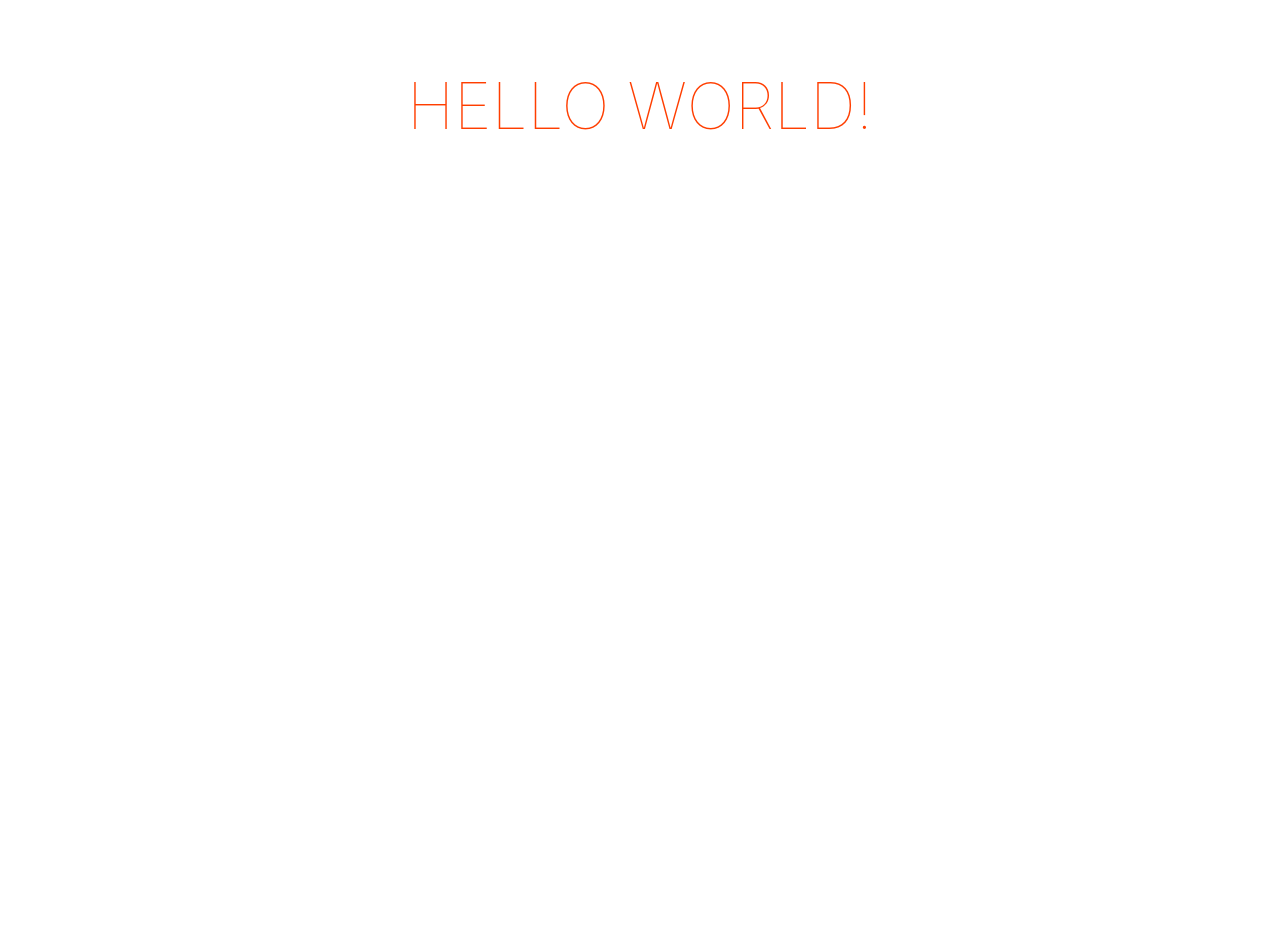
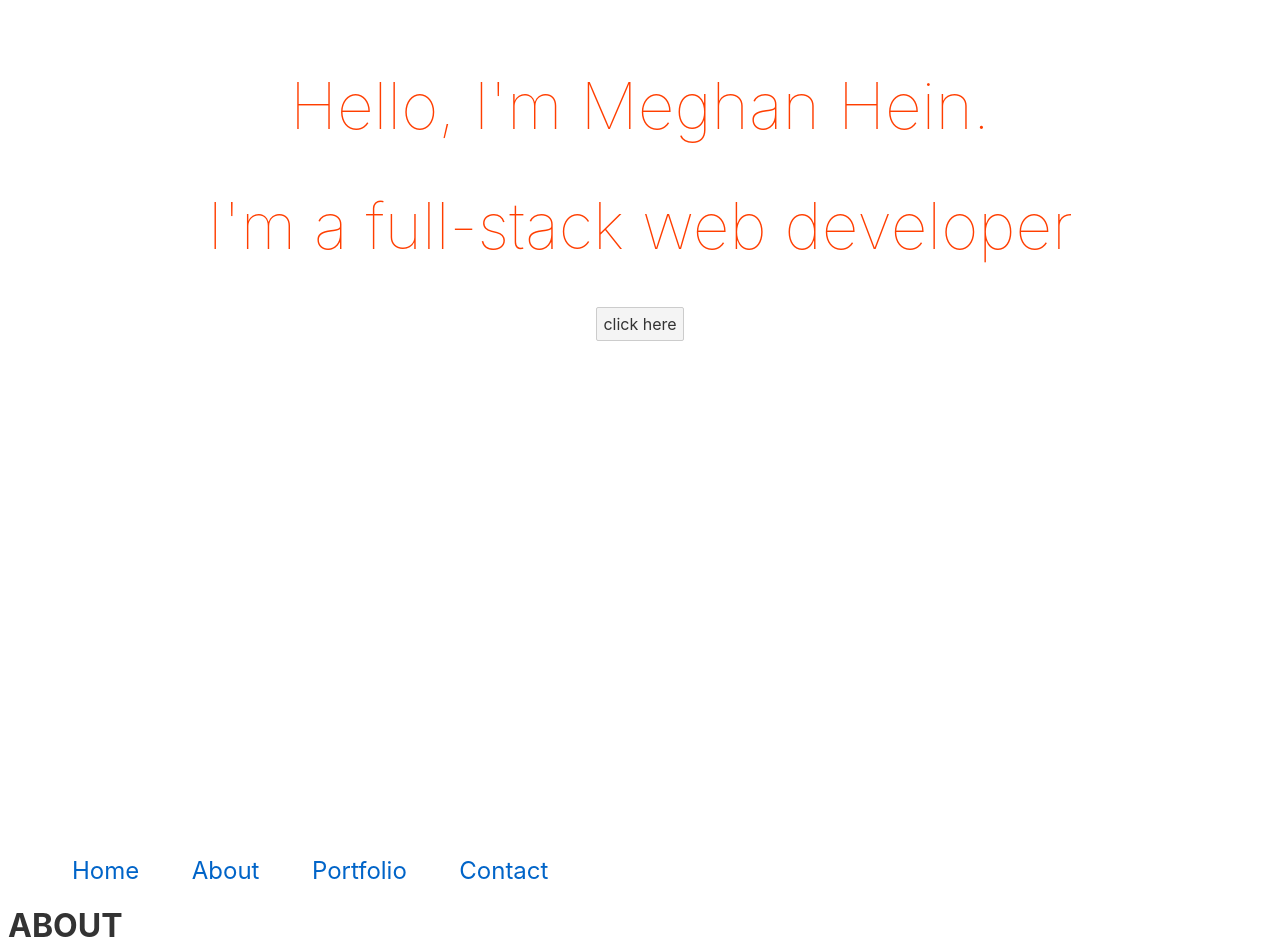
Before and after one commit to meghein/portfolio, a Svelte app: page / in a window 1280 px wide. Shown: the top 952 px of the page. Before the commit the page ends 800 px from the top, so only its background shows below. Built offline with nearby package versions, Linux system fonts and the light colour scheme.

Commit message:
create scroll in to view with navbar

```diff
--- /dev/null
+++ b/src/About.svelte
@@ -0,0 +1,16 @@
+<script>
+  import Nav from './Nav.svelte'
+  let src = 'https://media.tenor.com/images/83d6a5ed40a24164dfe1e4e19fad23d9/tenor.gif'
+</script>
+
+<style>
+  #about {
+    min-height: 100vh;
+  }
+</style>
+
+<div id='about'>
+  <Nav/>
+  <h1>ABOUT</h1>
+  <img {src} alt="cute racoon">
+</div>
--- a/src/App.svelte
+++ b/src/App.svelte
@@ -1,10 +1,17 @@
 <script>
-	export let name;
+  import About from './About.svelte'
+
+  function scroll() {
+    let elmnt = document.getElementById('about');
+    elmnt.scrollIntoView({ behavior: 'smooth', block: 'nearest' });
+  }
 </script>
 
 <style>
+
 	main {
 		text-align: center;
+    min-height: 100vh;
 		padding: 1em;
 		max-width: 240px;
 		margin: 0 auto;
@@ -12,7 +19,6 @@
 
 	h1 {
 		color: #ff3e00;
-		text-transform: uppercase;
 		font-size: 4em;
 		font-weight: 100;
 	}
@@ -24,6 +30,10 @@
 	}
 </style>
 
-<main>
-	<h1>Hello {name}!</h1>
+<main id='home'>
+  <h1>Hello, I'm Meghan Hein.</h1>
+  <h1>I'm a full-stack web developer</h1>
+  <button on:click|preventDefault={() => scroll()}>click here</button>
 </main>
+
+<About/>
--- /dev/null
+++ b/src/Nav.svelte
@@ -0,0 +1,30 @@
+<script>
+	export let nav = 1;
+
+  function scroll(page) {
+    let elmnt = document.getElementById(page);
+    elmnt.scrollIntoView({ behavior: 'smooth', block: 'nearest' });
+  }
+
+</script>
+
+<style>
+  /* ul#nav {
+    position: fixed;
+    bottom: 0;
+    left: 50%;
+    transform: translateX(-50%);
+  } */
+	ul#nav li{
+		display : inline;
+    padding: 1em;
+    font-size: 1.5em;
+	}
+</style>
+
+<ul id="nav">
+	<li><a href="/" on:click|preventDefault={() => (scroll('home'))}>Home</a></li>
+	<li><a href="/" on:click|preventDefault={() => (scroll('about'))}>About</a></li>
+	<li><a href="/" on:click|preventDefault={() => (scroll('portfolio'))}>Portfolio</a></li>
+	<li><a href="/" on:click|preventDefault={() => (scroll('contact'))}>Contact</a></li>
+</ul>
```
